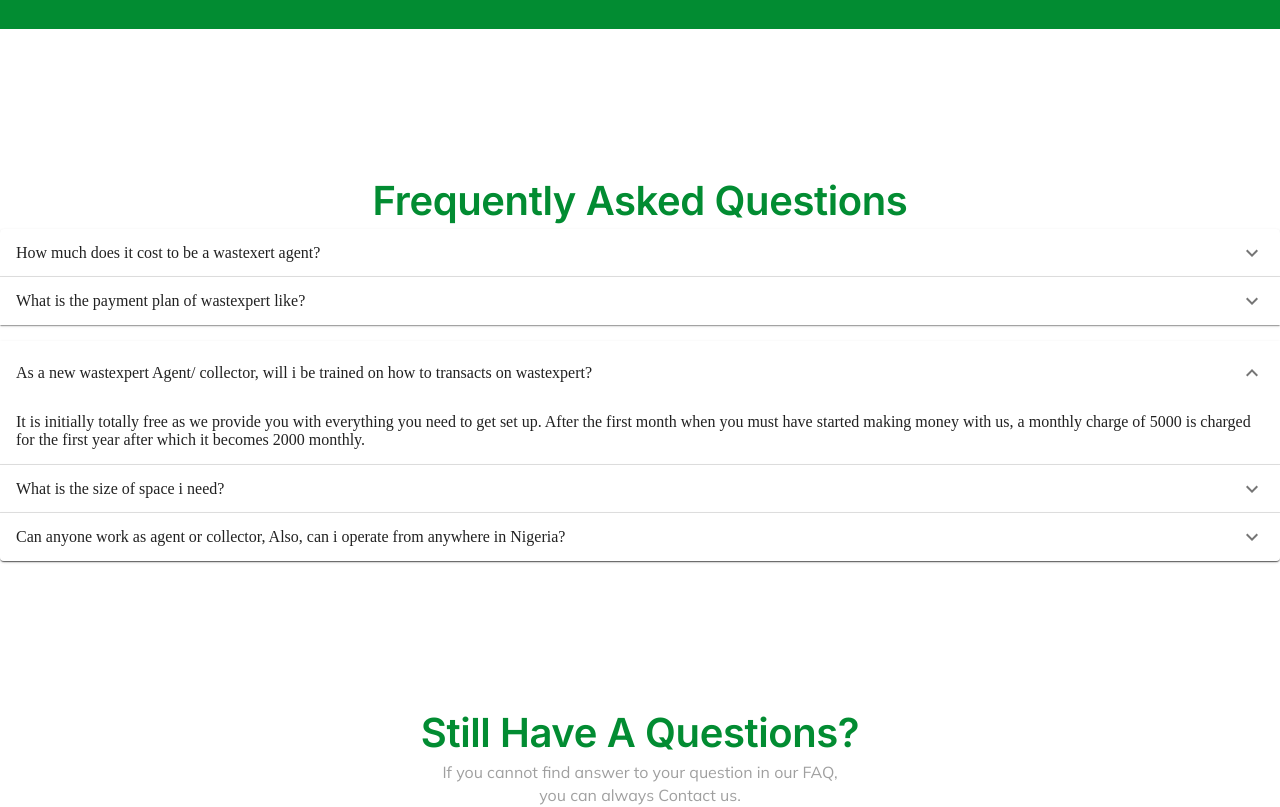
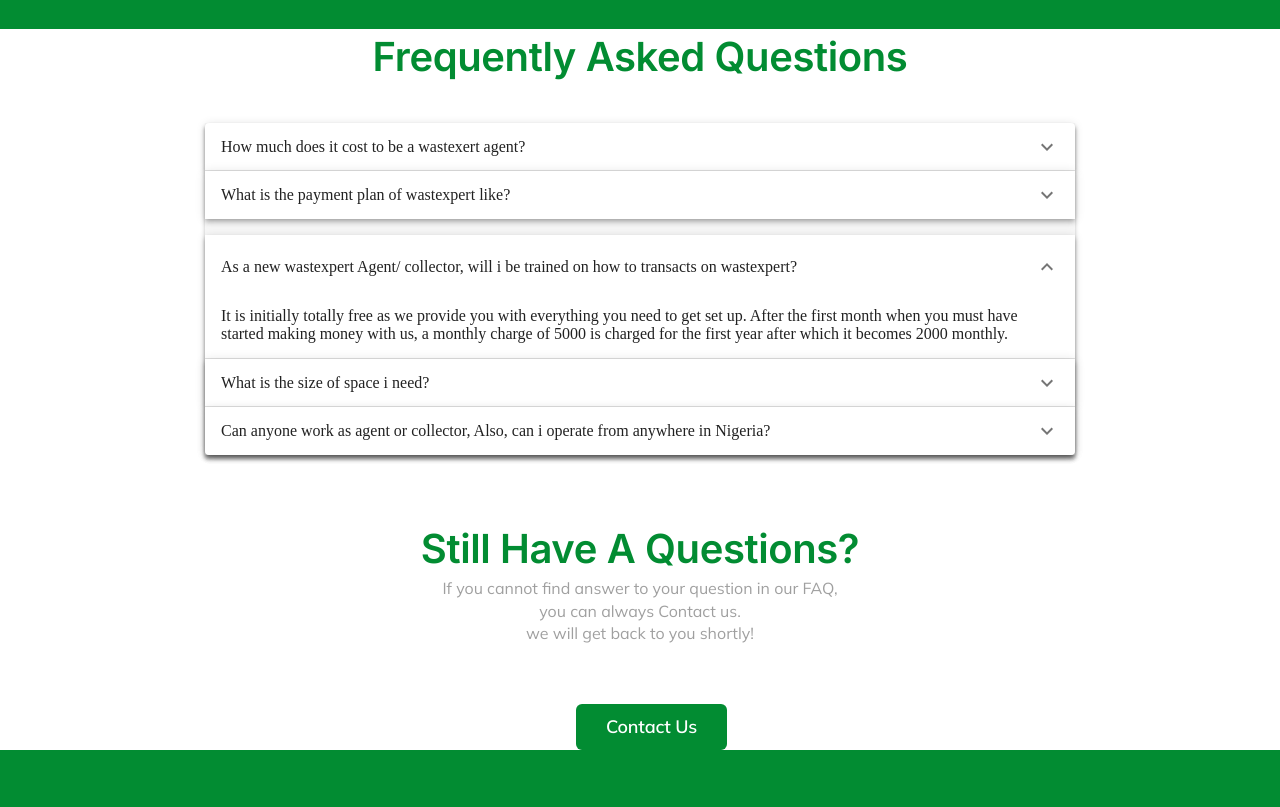
Before and after one commit to sabalearning01/Wastexpert, a React (Vite) app: page / in a window 1280 px wide. Shown: the part 4200-5007 px from the top of the page. Built offline with nearby package versions, Linux system fonts and the light colour scheme.

Commit message:
accordion component

```diff
--- a/src/App.jsx
+++ b/src/App.jsx
@@ -19,7 +19,7 @@
         <BrowserRouter>
         {/* <main> */}
            {/* <Footer />    */}
-            {/* <Accordion/>  */}
+             {/* <Accordion/> */}
             {/* <Navbar2/>  */}
 
             <Routes>
--- a/src/Components/Accordion/Accordion.css
+++ b/src/Components/Accordion/Accordion.css
@@ -1,39 +1,36 @@
-.wrapper{
+/* .wrapper{
     display:flex;
     height: 100vh;
     width: 100vw;
     justify-content: center;
     align-items: center;
-}
+} */
 
-.Accordion{
-    width:500px;
-}
-
+/*
 .item{
      background: #9A999914;
-    /* opacity: 8%; */
+    /* opacity: 8%; *
     box-shadow: 0px 4px 4px 0px #00000040;
     margin-bottom: 5px;
     padding: 10px 20px ;
-}
+} */
 
-.title{
+/* .title{
     color:#028C32;
     display:flex;
     justify-content: space-between;
     align-items: center;
     cursor: pointer;
-}
+} */
 
-.content{
+/* .content{
     color: #00000099;
     opacity: 60%;
 
-}
+} */
 
 
-.accordion__button {
+/* .accordion__button {
     display: flex;
     justify-content: space-between;
     align-items: center;
@@ -48,4 +45,76 @@
 
   .accordion__button[aria-expanded='true']::after {
     transform: rotate(-90deg);
-  }
+  } */
+
+
+
+
+.tainer{
+  /* width:60%; */
+  margin-left:205px;
+  margin-right:205px;
+  /* height:686px; */
+   background-color:#9A999914;
+  box-shadow: 0px 4px 4px 0px #00000040;
+  margin-top: 38px;
+
+}
+
+ h2{
+    color:#028C32;
+    font-family: Inter;
+    font-size: 40px;
+    font-weight: 600;
+    line-height: 56px;
+    letter-spacing: -0.01em;
+    text-align: center;
+    text-transform: capitalize;
+
+
+}
+
+
+.question p{
+  font-family: Mulish;
+  font-size: 1rem;
+  font-weight: 400;
+  line-height: 22.4px;
+  text-align: center;
+  color:#0000009C;
+  opacity: 61%;
+}
+
+.question h2{
+  color:#028C32;
+  font-family: Inter;
+  font-size: 40px;
+  font-weight: 600;
+  line-height: 56px;
+  letter-spacing: -0.01em;
+  text-align: center;
+  text-transform: capitalize;
+  margin-top: 66px;
+
+
+}
+
+.btncontact{
+  padding: 10px 30px;
+  background-color: #028C32;
+  border:none;
+  border-radius: 6px;
+  margin-left: 45%;
+  margin-top: 60px;
+}
+
+.btncontact a{
+  font-family: Mulish;
+  font-size: 18px;
+  font-weight: 600;
+  line-height: 25.2px;
+  letter-spacing: -0.01em;
+  text-align: justified;
+  color:white;
+
+}
--- a/src/Components/Accordion/Accordion.jsx
+++ b/src/Components/Accordion/Accordion.jsx
@@ -1,87 +1,23 @@
-// import React from 'react'
-// import './Accordion.css'
-// import {useState} from 'react'
-// //  import {Accordion} from 'react-bootstrap'
 
-// const MyAccordion = () => {
-
-//   const data = [
-//     {
-//         question: "How much does it cost to be a wastexpert agent",
-//         answer:"It is initially totally free as we provide you with everything you need to get set up. After the first <br/> month when you must have started making money with us, a monthly charge <br/> of 5000 is charged for the first year after which it becomes 2000 monthly."
-//    },
-
-//     {
-//         title: "What is the payment plan of wastexpert like?",
-//        description:"It is initially totally free as we provide you with everything you need to get set up. After the first <br/> month when you must have started making money with us, a monthly charge <br/> of 5000 is charged for the first year after which it becomes 2000 monthly."
-//     },
-
-//     {
-//         title: "As a new wastexpert Agent/ collector, will i be trained on how to transacts on wastexpert?",
-//      description:"It is initially totally free as we provide you with everything you need to get set up. After the first <br/> month when you must have started making money with us, a monthly charge <br/> of 5000 is charged for the first year after which it becomes 2000 monthly."
-//    },
-
-//     {
-//         title: "What is the size of space i need?",
-//        description:"It is initially totally free as we provide you with everything you need to get set up. After the first <br/> month when you must have started making money with us, a monthly charge <br/> of 5000 is charged for the first year after which it becomes 2000 monthly."
-//    },
+ import './Accordion.css'
 
 
-//     {
-//      title: "Can anyone work as agent or collector, Also, can i operate from anywhere in Nigeria?",
-//       description:"It is initially totally free as we provide you with everything you need to get set up. After the first <br/> month when you must have started making money with us, a monthly charge <br/> of 5000 is charged for the first year after which it becomes 2000 monthly."
-//     },]
-
-//     const [selected, setSelected] = useState(null)
-
-//     const toggle = (i) =>{
-//      if (selected ===i){
-//         return setSelected(null)
-//      }
-//      setSelected(i)
-//     }
-
-//   return (
-//           <div className='wrapper'>
-//             <div className='Accordion'>
-
-//                 {data.map((item,i)=>{
-//                   return <div className='item'>
-//                     <div className='title' onClick={()=>toggle(i)}>
-//                        <h2>{item.question}</h2>
-//                        <span>{selected== i ? 'content show': 'content'}</span>
-
-//                         </div>
-
-//                         <div className='content'>{item.answer}</div>
-//                     </div>
-//                 })}
-//             </div>
-
-
-
-
-
-//           </div>
-//   )
-// }
-
-// export default MyAccordion
-
-import * as React from 'react';
-import Accordion from '@mui/material/Accordion';
-import AccordionActions from '@mui/material/AccordionActions';
-import AccordionSummary from '@mui/material/AccordionSummary';
-import AccordionDetails from '@mui/material/AccordionDetails';
-import ExpandMoreIcon from '@mui/icons-material/ExpandMore';
-import { Typography } from '@mui/material';
-import Button from '@mui/material/Button';
+import * as React from "react";
+import Accordion from "@mui/material/Accordion";
+import AccordionActions from "@mui/material/AccordionActions";
+import AccordionSummary from "@mui/material/AccordionSummary";
+import AccordionDetails from "@mui/material/AccordionDetails";
+import ExpandMoreIcon from "@mui/icons-material/ExpandMore";
+import { Typography } from "@mui/material";
+import Button from "@mui/material/Button";
 
 export default function AccordionUsage() {
+  return (
+    <>
+    <h2>Frequently asked questions</h2>
+    <div className="tainer">
 
-  return (
-    <div>
-      <Accordion>
+      <Accordion elevation={4}>
         <AccordionSummary
           expandIcon={<ExpandMoreIcon />}
           aria-controls="panel1-content"
@@ -90,10 +26,13 @@
           How much does it cost to be a wastexert agent?
         </AccordionSummary>
         <AccordionDetails>
-        It is initially totally free as we provide you with everything you need to get set up. After the first month when you must have started making money with us, a monthly charge of 5000 is charged for the first year after which it becomes 2000 monthly.
+          It is initially totally free as we provide you with everything you
+          need to get set up. After the first month when you must have started
+          making money with us, a monthly charge of 5000 is charged for the
+          first year after which it becomes 2000 monthly.
         </AccordionDetails>
       </Accordion>
-      <Accordion>
+      <Accordion elevation={4}>
         <AccordionSummary
           expandIcon={<ExpandMoreIcon />}
           aria-controls="panel2-content"
@@ -102,23 +41,29 @@
           What is the payment plan of wastexpert like?
         </AccordionSummary>
         <AccordionDetails>
-        It is initially totally free as we provide you with everything you need to get set up. After the first month when you must have started making money with us, a monthly charge of 5000 is charged for the first year after which it becomes 2000 monthly.
+          It is initially totally free as we provide you with everything you
+          need to get set up. After the first month when you must have started
+          making money with us, a monthly charge of 5000 is charged for the
+          first year after which it becomes 2000 monthly.
         </AccordionDetails>
       </Accordion>
-      <Accordion defaultExpanded>
+      <Accordion defaultExpanded elevation={4}>
         <AccordionSummary
           expandIcon={<ExpandMoreIcon />}
           aria-controls="panel3-content"
           id="panel3-header"
         >
-          As a new wastexpert Agent/ collector, will i be trained on how to transacts on wastexpert?
+          As a new wastexpert Agent/ collector, will i be trained on how to
+          transacts on wastexpert?
         </AccordionSummary>
         <AccordionDetails>
-        It is initially totally free as we provide you with everything you need to get set up. After the first month when you must have started making money with us, a monthly charge of 5000 is charged for the first year after which it becomes 2000 monthly.
+          It is initially totally free as we provide you with everything you
+          need to get set up. After the first month when you must have started
+          making money with us, a monthly charge of 5000 is charged for the
+          first year after which it becomes 2000 monthly.
         </AccordionDetails>
 
-
-        <Accordion>
+        <Accordion elevation={4}>
           <AccordionSummary
             expandIcon={<ExpandMoreIcon />}
             aria-controls="panel1-content"
@@ -127,24 +72,42 @@
             What is the size of space i need?
           </AccordionSummary>
           <AccordionDetails>
-        It is initially totally free as we provide you with everything you need to get set up. After the first month when you must have started making money with us, a monthly charge of 5000 is charged for the first year after which it becomes 2000 monthly.
+            It is initially totally free as we provide you with everything you
+            need to get set up. After the first month when you must have started
+            making money with us, a monthly charge of 5000 is charged for the
+            first year after which it becomes 2000 monthly.
           </AccordionDetails>
         </Accordion>
 
-      <Accordion>
+        <Accordion elevation={4}>
           <AccordionSummary
             expandIcon={<ExpandMoreIcon />}
             aria-controls="panel2-content"
             id="panel2-header"
           >
-          Can anyone work as agent or collector, Also, can i operate from anywhere in Nigeria?
+            Can anyone work as agent or collector, Also, can i operate from
+            anywhere in Nigeria?
           </AccordionSummary>
           <AccordionDetails>
-        It is initially totally free as we provide you with everything you need to get set up. After the first month when you must have started making money with us, a monthly charge of 5000 is charged for the first year after which it becomes 2000 monthly.
+            It is initially totally free as we provide you with everything you
+            need to get set up. After the first month when you must have started
+            making money with us, a monthly charge of 5000 is charged for the
+            first year after which it becomes 2000 monthly.
           </AccordionDetails>
         </Accordion>
+      </Accordion>
 
-      </Accordion>
+
     </div>
+    <div className='question'>
+       <h2>Still have a questions?</h2>
+       <p>If you cannot find answer to your question in our FAQ, <br/>
+you can always Contact us. <br/>
+we will get back to you shortly!</p>
+    <button className='btncontact'><a>Contact Us</a></button>
+
+    </div>
+    </>
+
   );
 }
--- a/src/Pages/Home/Home.css
+++ b/src/Pages/Home/Home.css
@@ -656,51 +656,3 @@
     margin-left:45%;
     margin-top: 57px;
 }
-
-
-.frequent h2{
-    color:#028C32;
-    font-family: Inter;
-    font-size: 40px;
-    font-weight: 600;
-    line-height: 56px;
-    letter-spacing: -0.01em;
-    text-align: center;
-    text-transform: capitalize;
-    margin-top: 144px;
-
-}
-
-.frequent p{
-    font-family: Mulish;
-    font-size: 1rem;
-    font-weight: 400;
-    line-height: 22.4px;
-    text-align: center;
-    color: #0000009C;
-    opacity: 61%;
-
-
-}
-
-
-.btncontact{
-    padding: 10px 30px;
-    background-color: #028C32;
-    border:none;
-    border-radius: 6px;
-    margin-left: 45%;
-    margin-top: 60px;
-}
-
-
-.btncontact a{
-    font-family: Mulish;
-font-size: 18px;
-font-weight: 600;
-line-height: 25.2px;
-letter-spacing: -0.01em;
-text-align: justified;
-color:white;
-
-}
--- a/src/Pages/Home/Home.jsx
+++ b/src/Pages/Home/Home.jsx
@@ -185,17 +185,8 @@
 
     </div>
 
-    <div className='frequent'>
-       <h2>Frequently asked questions</h2>
-       <Accordion/>
-       <h2>Still have a questions?</h2>
-       <p>If you cannot find answer to your question in our FAQ,<br/>
-you can always Contact us. <br/>
-we will get back to you shortly!</p>
-
-<button className='btncontact'><a>Contact Us</a></button>
-    </div>
-    <Footer/>
+      <Accordion/>
+      <Footer/>
     </div>
   )
 }
```
Lines whose indentation alone changed are shown as unchanged.
